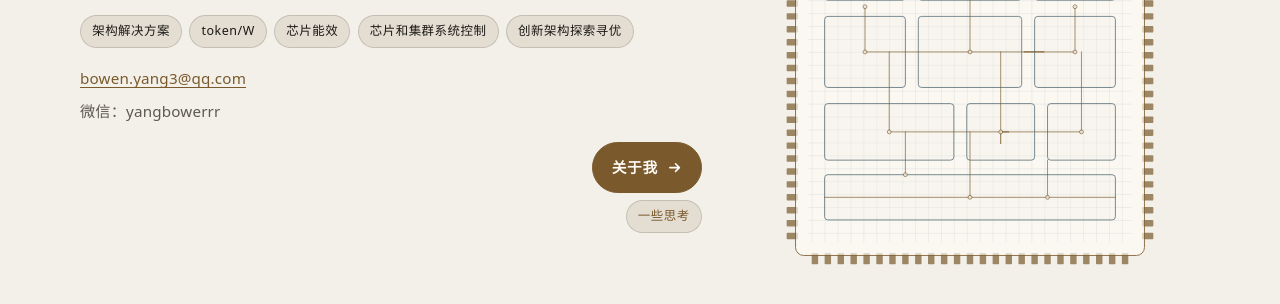
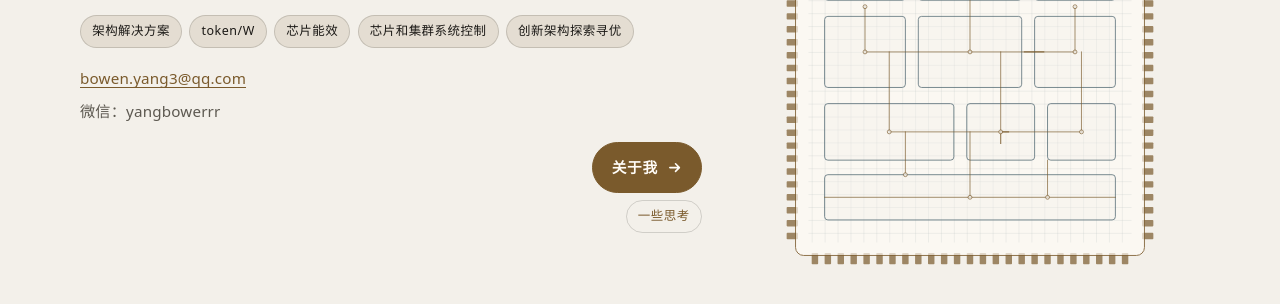
Before and after one commit to Booowennn/bowen-personal-site, a plain HTML site: page index.html in a window 1280 px wide. In both pictures the pointer is over the link "一些思考". Shown: the part 156-460 px from the top of the page. Drawn offline with Linux system fonts and the light colour scheme.

Commit message:
Remove the fill behind the 一些思考 chip
Keep the tag-sized border and type, and leave the homepage tags' background unchanged.

```diff
--- a/index.html
+++ b/index.html
@@ -398,7 +398,6 @@ body.js-ready[data-view="about"] #about { display: block; }
 .tags li,
 .hero-thoughts {
   border: 1px solid var(--line-strong);
-  background: var(--accent-dim);
   color: var(--ink);
   font-size: var(--tag-font-size);
   font-weight: inherit;
@@ -407,15 +406,22 @@ body.js-ready[data-view="about"] #about { display: block; }
   padding: 0.28rem 0.7rem;
   border-radius: 999px;
 }
+.tags li {
+  background: var(--accent-dim);
+}
 .hero-thoughts {
   display: inline-flex;
   align-items: center;
   width: max-content;
   text-decoration: none;
+  background: transparent;
 }
-.hero-thoughts:hover {
+.hero-thoughts:hover,
+.hero-thoughts:focus,
+.hero-thoughts:active {
   color: var(--accent);
   text-decoration: none;
+  background: transparent;
 }
 
 .meta-grid {
```
